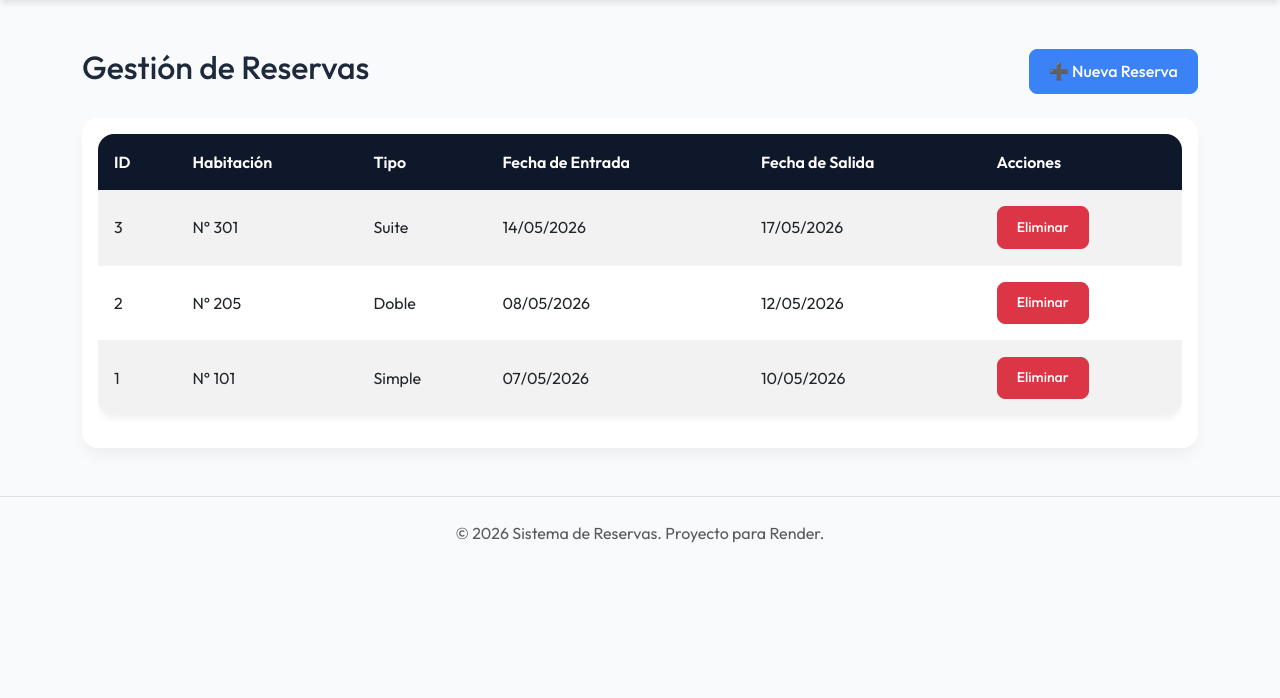
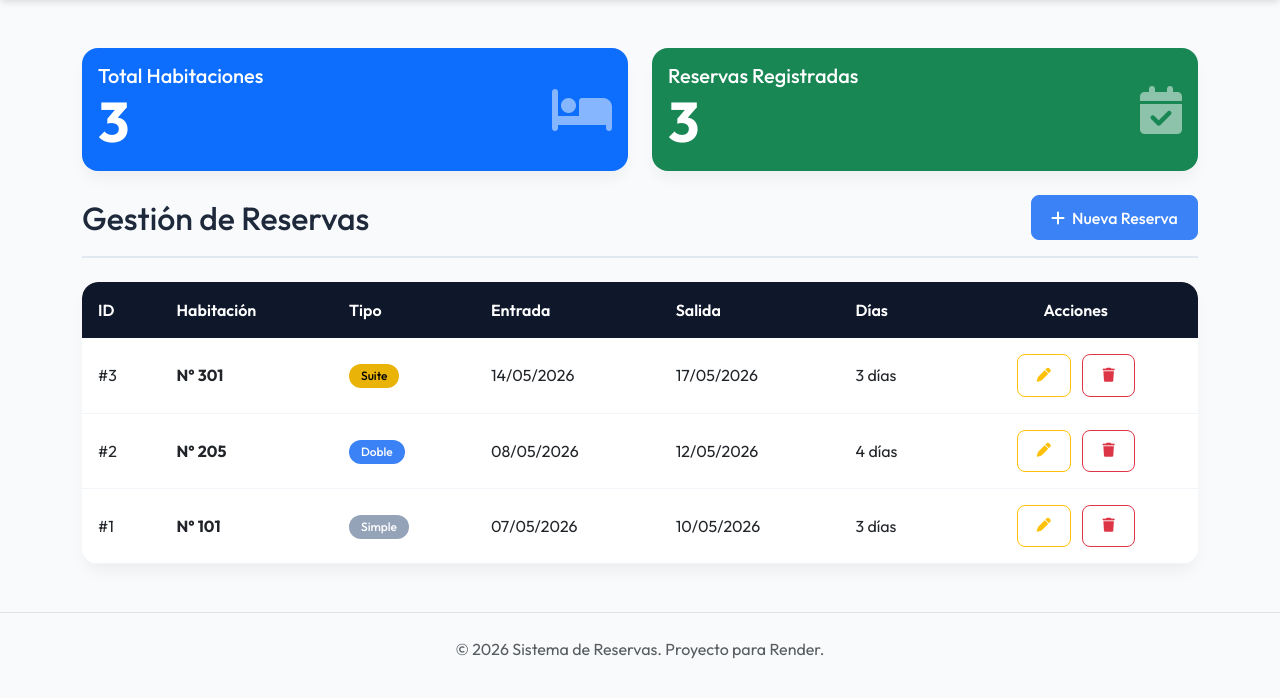
Before and after one commit to cristianzavaletab-lgtm/Examen02-PHP, a PHP site: page /reservas.php in a window 1280 px wide. Shown: the part 78-776 px from the top of the page. Run offline with PHP 8.4, Linux system fonts and the light colour scheme; data comes from the database, SQL or seed files in the repository.

Commit message:
feat: add reservation editing and dashboard statistics

```diff
--- a/reservas.php
+++ b/reservas.php
@@ -1,6 +1,13 @@
 <?php
 require 'config.php';
 require 'header.php';
+
+// Obtener estadísticas
+$stmtStats = $pdo->query("SELECT COUNT(*) as total_reservas FROM reservas");
+$totalReservas = $stmtStats->fetchColumn();
+
+$stmtHabStats = $pdo->query("SELECT COUNT(*) as total_habitaciones FROM habitaciones");
+$totalHabitaciones = $stmtHabStats->fetchColumn();
 
 // Consulta con JOIN para relacionar reservas con habitaciones
 $query = "
@@ -13,41 +20,76 @@ $stmt = $pdo->query($query);
 $reservas = $stmt->fetchAll(PDO::FETCH_ASSOC);
 ?>
 
-<div class="d-flex justify-content-between align-items-center mb-4">
-    <h2>Gestión de Reservas</h2>
-    <a href="crear_reserva.php" class="btn btn-primary">➕ Nueva Reserva</a>
+<!-- Sección de Estadísticas -->
+<div class="row mb-4">
+    <div class="col-md-6">
+        <div class="card bg-primary text-white h-100">
+            <div class="card-body d-flex align-items-center justify-content-between">
+                <div>
+                    <h5 class="card-title mb-0">Total Habitaciones</h5>
+                    <h2 class="display-4 fw-bold mb-0"><?= $totalHabitaciones ?></h2>
+                </div>
+                <i class="fa-solid fa-bed fa-3x opacity-50"></i>
+            </div>
+        </div>
+    </div>
+    <div class="col-md-6">
+        <div class="card bg-success text-white h-100">
+            <div class="card-body d-flex align-items-center justify-content-between">
+                <div>
+                    <h5 class="card-title mb-0">Reservas Registradas</h5>
+                    <h2 class="display-4 fw-bold mb-0"><?= $totalReservas ?></h2>
+                </div>
+                <i class="fa-solid fa-calendar-check fa-3x opacity-50"></i>
+            </div>
+        </div>
+    </div>
+</div>
+
+<div class="d-flex justify-content-between align-items-center mb-4 page-header">
+    <h2 class="mb-0">Gestión de Reservas</h2>
+    <a href="crear_reserva.php" class="btn btn-primary"><i class="fa-solid fa-plus me-1"></i> Nueva Reserva</a>
 </div>
 
 <div class="card">
-    <div class="card-body">
+    <div class="card-body p-0">
         <div class="table-responsive">
-            <table class="table table-striped table-hover">
+            <table class="table table-hover mb-0">
                 <thead class="table-dark">
                     <tr>
                         <th>ID</th>
                         <th>Habitación</th>
                         <th>Tipo</th>
-                        <th>Fecha de Entrada</th>
-                        <th>Fecha de Salida</th>
-                        <th>Acciones</th>
+                        <th>Entrada</th>
+                        <th>Salida</th>
+                        <th>Días</th>
+                        <th class="text-center">Acciones</th>
                     </tr>
                 </thead>
                 <tbody>
-                    <?php foreach ($reservas as $reserva): ?>
+                    <?php foreach ($reservas as $reserva):
+                        // Calcular número de días
+                        $datetime1 = new DateTime($reserva['fecha_entrada']);
+                        $datetime2 = new DateTime($reserva['fecha_salida']);
+                        $interval = $datetime1->diff($datetime2);
+                        $dias = $interval->days;
+                    ?>
                         <tr>
-                            <td><?= $reserva['id'] ?></td>
-                            <td>N° <?= htmlspecialchars($reserva['numero']) ?></td>
-                            <td><?= htmlspecialchars($reserva['tipo']) ?></td>
+                            <td>#<?= $reserva['id'] ?></td>
+                            <td class="fw-bold">N° <?= htmlspecialchars($reserva['numero']) ?></td>
+                            <td><span class="badge badge-<?= htmlspecialchars($reserva['tipo']) ?>"><?= htmlspecialchars($reserva['tipo']) ?></span></td>
                             <td><?= date('d/m/Y', strtotime($reserva['fecha_entrada'])) ?></td>
                             <td><?= date('d/m/Y', strtotime($reserva['fecha_salida'])) ?></td>
-                            <td>
-                                <a href="eliminar_reserva.php?id=<?= $reserva['id'] ?>" class="btn btn-sm btn-danger" onclick="return confirm('¿Seguro que deseas cancelar/eliminar esta reserva?')">Eliminar</a>
+                            <td><?= $dias ?> días</td>
+                            <td class="text-center">
+                                <a href="editar_reserva.php?id=<?= $reserva['id'] ?>" class="btn btn-sm btn-outline-warning mx-1" title="Editar"><i class="fa-solid fa-pen"></i></a>
+                                <a href="eliminar_reserva.php?id=<?= $reserva['id'] ?>" class="btn btn-sm btn-outline-danger mx-1" onclick="return confirm('¿Seguro que deseas cancelar esta reserva?')" title="Eliminar"><i class="fa-solid fa-trash"></i></a>
                             </td>
                         </tr>
                     <?php endforeach; ?>
                     <?php if(empty($reservas)): ?>
                         <tr>
-                            <td colspan="6" class="text-center">No hay reservas registradas.</td>
+                            <td colspan="7" class="text-center py-4 text-muted">No hay reservas registradas en el sistema.</td>
                         </tr>
                     <?php endif; ?>
                 </tbody>
```
Also changed, not shown: editar_reserva.php (added, +75 -0 lines), index.php (+23 -11 lines).
